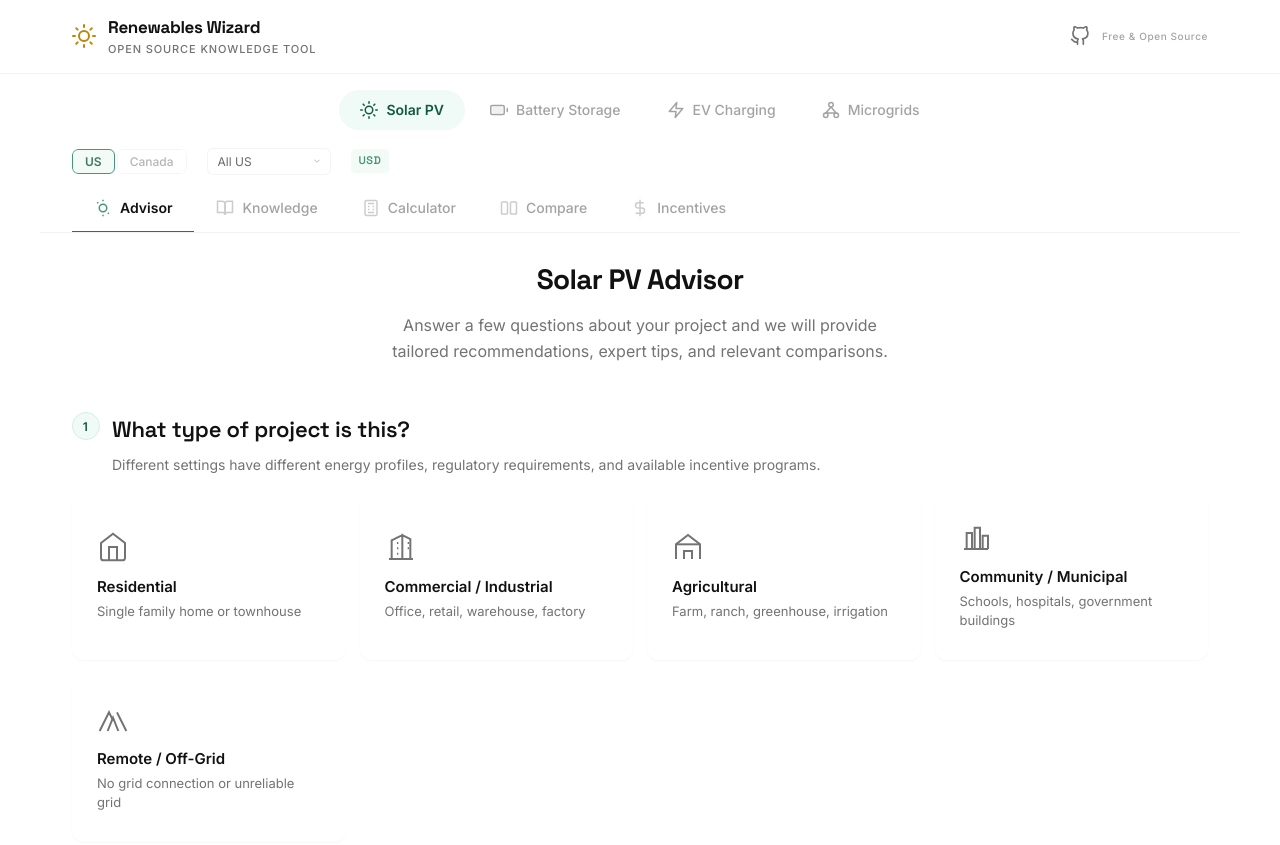
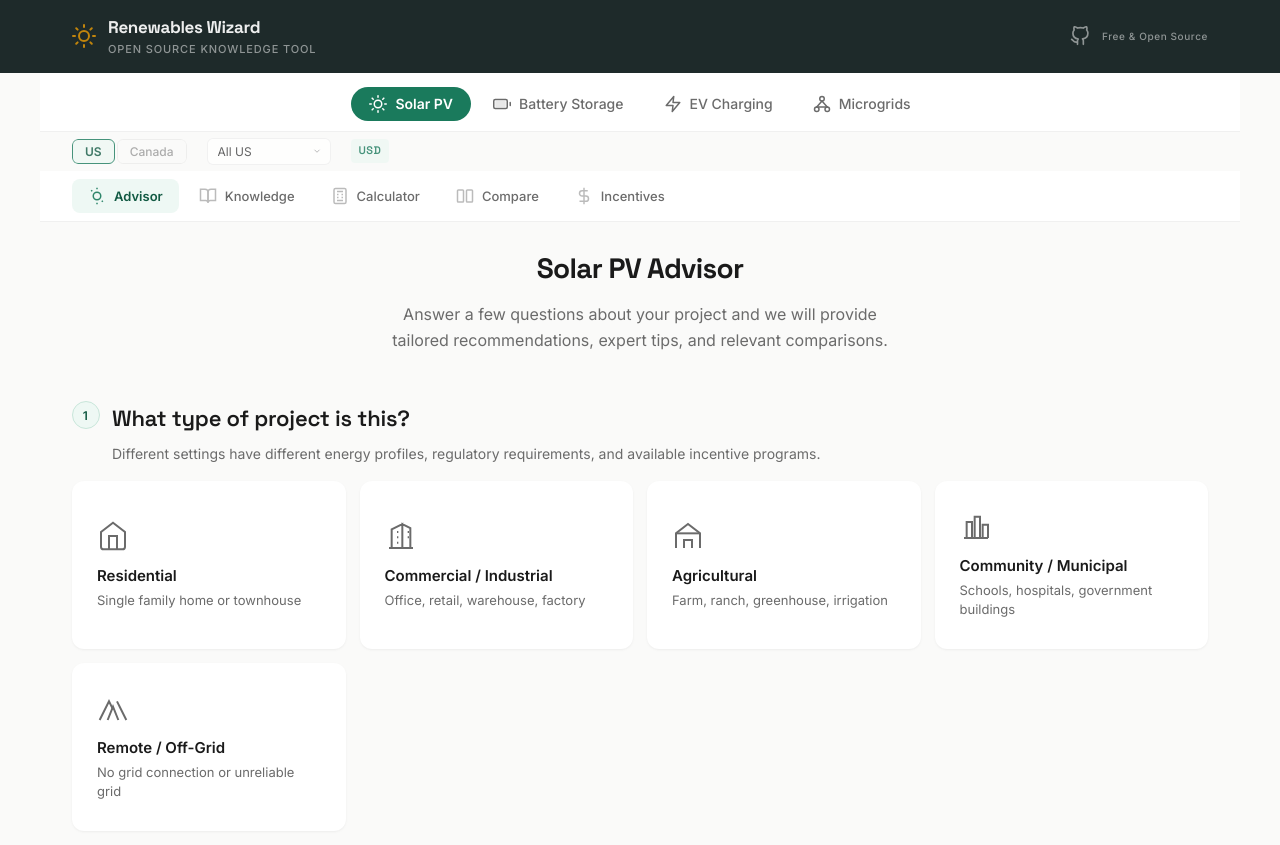
Before and after one commit to joshuastr/renewables-wizard, a website built with Vite: page index.html in a window 1280 px wide. Shown: the top 845 px of the page. Built offline with nearby package versions, Linux system fonts and the light colour scheme.

Commit message:
Visual identity transformation: dark header, filled domain pills, pill tabs, warm ivory background, dual-layer shadows

```diff
--- a/src/style.css
+++ b/src/style.css
@@ -1,18 +1,18 @@
 @import url('https://fonts.googleapis.com/css2?family=Inter:wght@300;400;500;600&family=Space+Grotesk:wght@400;500;600;700&display=swap');
 
 :root {
-    --bg-page: #ffffff;
+    --bg-page: #fafaf9;
     --bg-white: #ffffff;
-    --bg-subtle: #f7f7f6;
-    --bg-hover: #f0f0ee;
+    --bg-subtle: #f3f3f1;
+    --bg-hover: #eceae8;
     --bg-card: #ffffff;
-    --border: rgba(0, 0, 0, 0.05);
-    --border-em: rgba(0, 0, 0, 0.08);
+    --border: rgba(0, 0, 0, 0.06);
+    --border-em: rgba(0, 0, 0, 0.1);
     --border-active: #1a7a5c;
 
     --accent: #1a7a5c;
-    --accent-light: #f0faf6;
-    --accent-mid: #d1f0e4;
+    --accent-light: #eef8f4;
+    --accent-mid: #c8e6da;
     --accent-dark: #125a43;
 
     --amber: #c2850c;
@@ -21,7 +21,7 @@
     --amber-dark: #7c5a0a;
 
     --green: #1a7a5c;
-    --green-light: #f0faf6;
+    --green-light: #eef8f4;
     --teal: #0d9488;
     --teal-light: #f0fdfa;
     --red: #dc2626;
@@ -29,10 +29,14 @@
     --blue: #2563eb;
     --blue-light: #eff6ff;
 
-    --ink: #111111;
-    --ink-2: #444444;
-    --ink-3: #737373;
-    --ink-4: #a3a3a3;
+    --ink: #1a1a1a;
+    --ink-2: #404040;
+    --ink-3: #6b6b6b;
+    --ink-4: #999999;
+
+    --nav-bg: #1e2a2a;
+    --nav-ink: rgba(255, 255, 255, 0.92);
+    --nav-ink-dim: rgba(255, 255, 255, 0.5);
 
     --font-heading: 'Space Grotesk', system-ui, sans-serif;
     --font-body: 'Inter', system-ui, sans-serif;
@@ -41,9 +45,9 @@
     --radius-lg: 16px;
     --ease: cubic-bezier(0.16, 1, 0.3, 1);
     --transition: 0.2s var(--ease);
-    --shadow-sm: 0 1px 2px rgba(0, 0, 0, 0.04);
-    --shadow-md: 0 2px 8px rgba(0, 0, 0, 0.06);
-    --shadow-lg: 0 4px 20px rgba(0, 0, 0, 0.08);
+    --shadow-sm: 0 1px 3px rgba(0, 0, 0, 0.04), 0 1px 2px rgba(0, 0, 0, 0.02);
+    --shadow-md: 0 4px 12px rgba(0, 0, 0, 0.06), 0 1px 3px rgba(0, 0, 0, 0.04);
+    --shadow-lg: 0 8px 28px rgba(0, 0, 0, 0.08), 0 2px 6px rgba(0, 0, 0, 0.03);
 }
 
 *,
@@ -72,10 +76,8 @@ body {
     position: sticky;
     top: 0;
     z-index: 100;
-    background: rgba(255, 255, 255, 0.95);
-    backdrop-filter: blur(20px);
-    -webkit-backdrop-filter: blur(20px);
-    border-bottom: 1px solid var(--border)
+    background: var(--nav-bg);
+    border-bottom: none
 }
 
 .header-inner {
@@ -108,13 +110,13 @@ body {
     font-weight: 700;
     font-size: 17px;
     letter-spacing: -0.02em;
-    color: var(--ink)
+    color: var(--nav-ink)
 }
 
 .header-subtitle {
     font-size: 11px;
     font-weight: 500;
-    color: var(--ink-3);
+    color: var(--nav-ink-dim);
     text-transform: uppercase;
     letter-spacing: 0.08em
 }
@@ -126,21 +128,21 @@ body {
 }
 
 .header-github {
-    color: var(--ink-3);
+    color: var(--nav-ink-dim);
     transition: color var(--transition);
     display: flex;
     align-items: center
 }
 
 .header-github:hover {
-    color: var(--accent)
+    color: var(--nav-ink)
 }
 
 .header-badge {
     font-size: 10px;
     font-weight: 500;
     letter-spacing: 0.06em;
-    color: var(--ink-4);
+    color: var(--nav-ink-dim);
     background: transparent;
     border: none;
     padding: 4px 0;
@@ -151,21 +153,23 @@ body {
 .domain-selector {
     display: flex;
     gap: 4px;
-    padding: 16px 32px 12px;
+    padding: 14px 32px 10px;
     max-width: 1200px;
     margin: 0 auto;
-    justify-content: center
+    justify-content: center;
+    background: var(--bg-white);
+    border-bottom: 1px solid var(--border)
 }
 
 .domain-btn {
     display: inline-flex;
     align-items: center;
     gap: 8px;
-    padding: 10px 20px;
+    padding: 8px 18px;
     background: transparent;
-    border: 1px solid transparent;
+    border: none;
     border-radius: 100px;
-    color: var(--ink-4);
+    color: var(--ink-3);
     font-family: var(--font-body);
     font-size: 14px;
     font-weight: 500;
@@ -174,7 +178,7 @@ body {
 }
 
 .domain-btn:hover {
-    color: var(--ink-2);
+    color: var(--ink);
     background: var(--bg-subtle)
 }
 
@@ -183,9 +187,8 @@ body {
 }
 
 .domain-btn.active {
-    color: var(--accent-dark);
-    background: var(--accent-light);
-    border-color: transparent;
+    color: #ffffff;
+    background: var(--accent);
     font-weight: 600
 }
 
@@ -320,12 +323,13 @@ body {
 /* Tabs */
 .tool-tabs {
     display: flex;
-    gap: 0;
-    padding: 4px 32px 0;
+    gap: 4px;
+    padding: 8px 32px;
     max-width: 1200px;
     margin: 0 auto;
     overflow-x: auto;
     scrollbar-width: none;
+    background: var(--bg-white);
     border-bottom: 1px solid var(--border)
 }
 
@@ -337,39 +341,38 @@ body {
     display: flex;
     align-items: center;
     gap: 8px;
-    padding: 14px 22px;
+    padding: 8px 16px;
     background: transparent;
     border: none;
-    border-bottom: 2px solid transparent;
-    border-radius: 0;
-    color: var(--ink-4);
+    border-radius: var(--radius-sm);
+    color: var(--ink-3);
     font-family: var(--font-body);
-    font-size: 14px;
+    font-size: 13px;
     font-weight: 500;
     cursor: pointer;
     transition: all var(--transition);
     white-space: nowrap;
-    flex-shrink: 0;
-    margin-bottom: -1px
+    flex-shrink: 0
 }
 
 .tool-tab:hover {
-    color: var(--ink-2)
+    color: var(--ink);
+    background: var(--bg-subtle)
 }
 
 .tool-tab.active {
-    color: var(--ink);
-    border-bottom-color: var(--accent);
+    color: var(--accent-dark);
+    background: var(--accent-light);
     font-weight: 600
 }
 
 .tab-icon {
     flex-shrink: 0;
-    opacity: 0.55
+    opacity: 0.45
 }
 
 .tool-tab.active .tab-icon {
-    opacity: 0.8;
+    opacity: 0.9;
     color: var(--accent)
 }
 
@@ -579,6 +582,11 @@ body {
     background: var(--accent-light);
     border-color: var(--accent);
     box-shadow: 0 0 0 1px var(--accent)
+}
+
+.wizard-option:hover:not(.selected) {
+    border-left: 3px solid var(--accent-mid);
+    padding-left: 21px
 }
 
 .wizard-option.selected .wizard-option-label {
```
